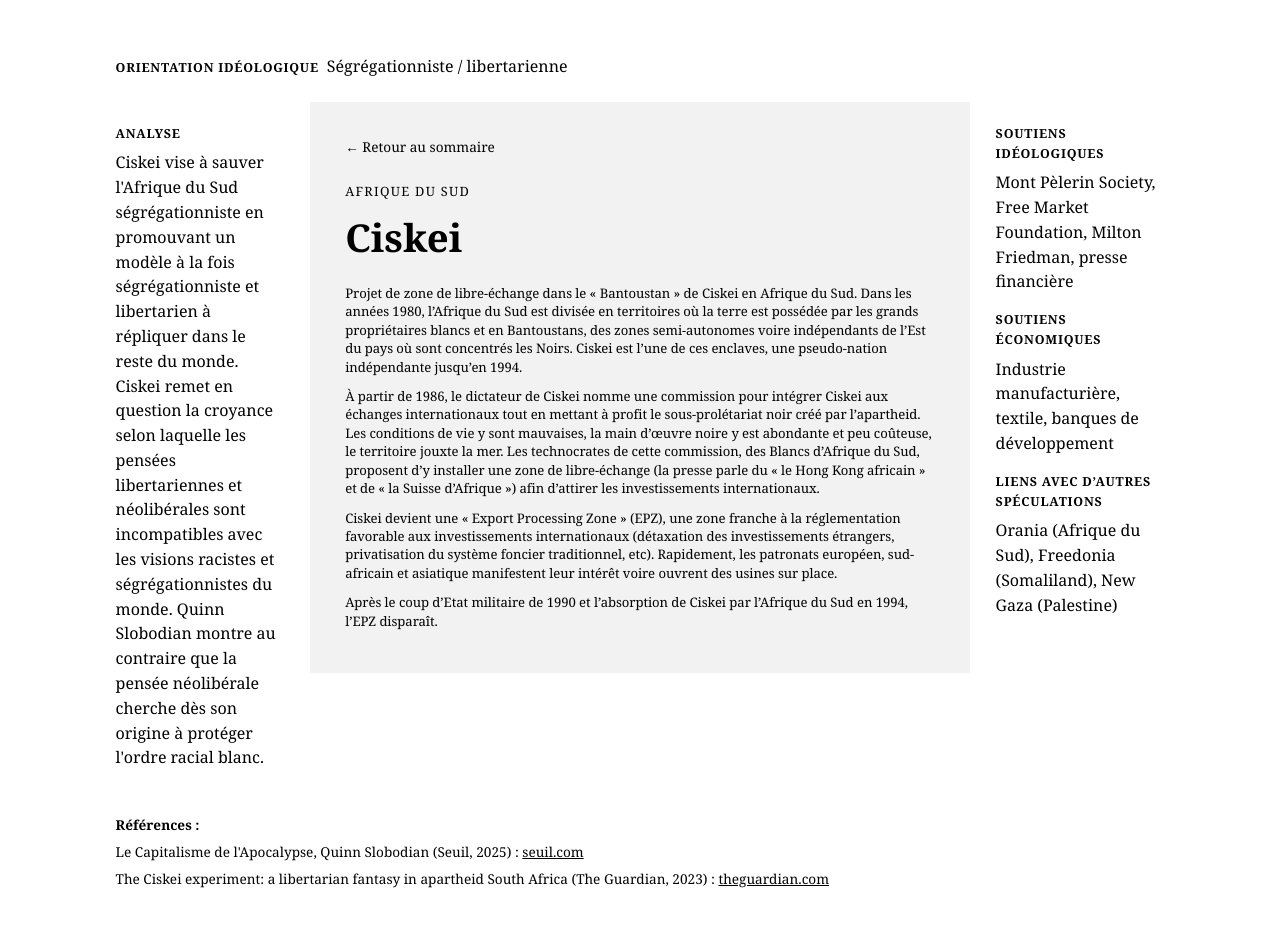
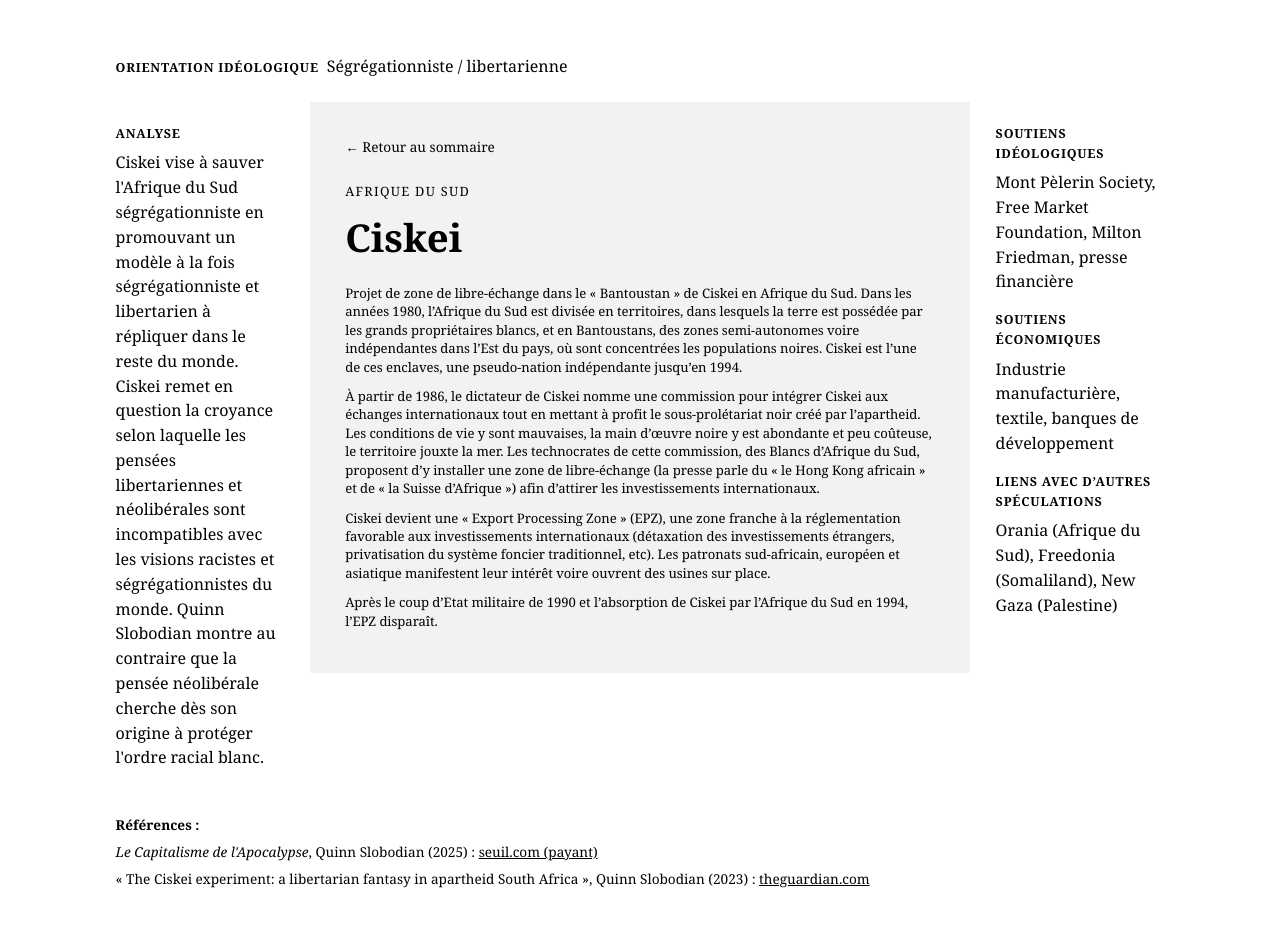
Before and after one commit to encycloreac/encycloreac.github.io, a Jekyll site: the page built from _entries/ciskei.md, in a window 1280 px wide. Built offline with Jekyll 4.4.1, drawn with Linux system fonts in a browser that asks for light colours.

Commit message:
Revise Ciskei entry for clarity and references
Updated references and improved text clarity in Ciskei entry.

```diff
--- a/_entries/ciskei.md
+++ b/_entries/ciskei.md
@@ -7,17 +7,17 @@ soutiens_ideologiques: "Mont Pèlerin Society, Free Market Foundation, Milton Fr
 soutiens_economiques: "Industrie manufacturière, textile, banques de développement"
 liens_autres: "Orania (Afrique du Sud), Freedonia (Somaliland), New Gaza (Palestine)"
 references:
-  - texte: "Le Capitalisme de l'Apocalypse, Quinn Slobodian (Seuil, 2025)"
+  - texte: "<em>Le Capitalisme de l'Apocalypse</em>, Quinn Slobodian (2025)"
     url: "https://www.seuil.com/ouvrage/le-capitalisme-de-l-apocalypse-quinn-slobodian/9782021451405"
-    label: "seuil.com"
-  - texte: "The Ciskei experiment: a libertarian fantasy in apartheid South Africa (The Guardian, 2023)"
+    label: "seuil.com (payant)"
+  - texte: "« The Ciskei experiment: a libertarian fantasy in apartheid South Africa », Quinn Slobodian (2023)"
     url: "https://www.theguardian.com/news/2023/mar/23/the-ciskei-experiment-a-libertarian-fantasy-in-apartheid-south-africa"
     label: "theguardian.com"
 ---
-Projet de zone de libre-échange dans le « Bantoustan » de Ciskei en Afrique du Sud. Dans les années 1980, l'Afrique du Sud est divisée en territoires où la terre est possédée par les grands propriétaires blancs et en Bantoustans, des zones semi-autonomes voire indépendants de l'Est du pays où sont concentrés les Noirs. Ciskei est l'une de ces enclaves, une pseudo-nation indépendante jusqu'en 1994.
+Projet de zone de libre-échange dans le « Bantoustan » de Ciskei en Afrique du Sud. Dans les années 1980, l'Afrique du Sud est divisée en territoires, dans lesquels la terre est possédée par les grands propriétaires blancs, et en Bantoustans, des zones semi-autonomes voire indépendantes dans l'Est du pays, où sont concentrées les populations noires. Ciskei est l'une de ces enclaves, une pseudo-nation indépendante jusqu'en 1994.
 
 À partir de 1986, le dictateur de Ciskei nomme une commission pour intégrer Ciskei aux échanges internationaux tout en mettant à profit le sous-prolétariat noir créé par l'apartheid. Les conditions de vie y sont mauvaises, la main d'œuvre noire y est abondante et peu coûteuse, le territoire jouxte la mer. Les technocrates de cette commission, des Blancs d'Afrique du Sud, proposent d'y installer une zone de libre-échange (la presse parle du « le Hong Kong africain » et de « la Suisse d'Afrique ») afin d'attirer les investissements internationaux.
 
-Ciskei devient une « Export Processing Zone » (EPZ), une zone franche à la réglementation favorable aux investissements internationaux (détaxation des investissements étrangers, privatisation du système foncier traditionnel, etc). Rapidement, les patronats européen, sud-africain et asiatique manifestent leur intérêt voire ouvrent des usines sur place.
+Ciskei devient une « Export Processing Zone » (EPZ), une zone franche à la réglementation favorable aux investissements internationaux (détaxation des investissements étrangers, privatisation du système foncier traditionnel, etc). Les patronats sud-africain, européen et asiatique manifestent leur intérêt voire ouvrent des usines sur place.
 
 Après le coup d'Etat militaire de 1990 et l'absorption de Ciskei par l'Afrique du Sud en 1994, l'EPZ disparaît.
```
